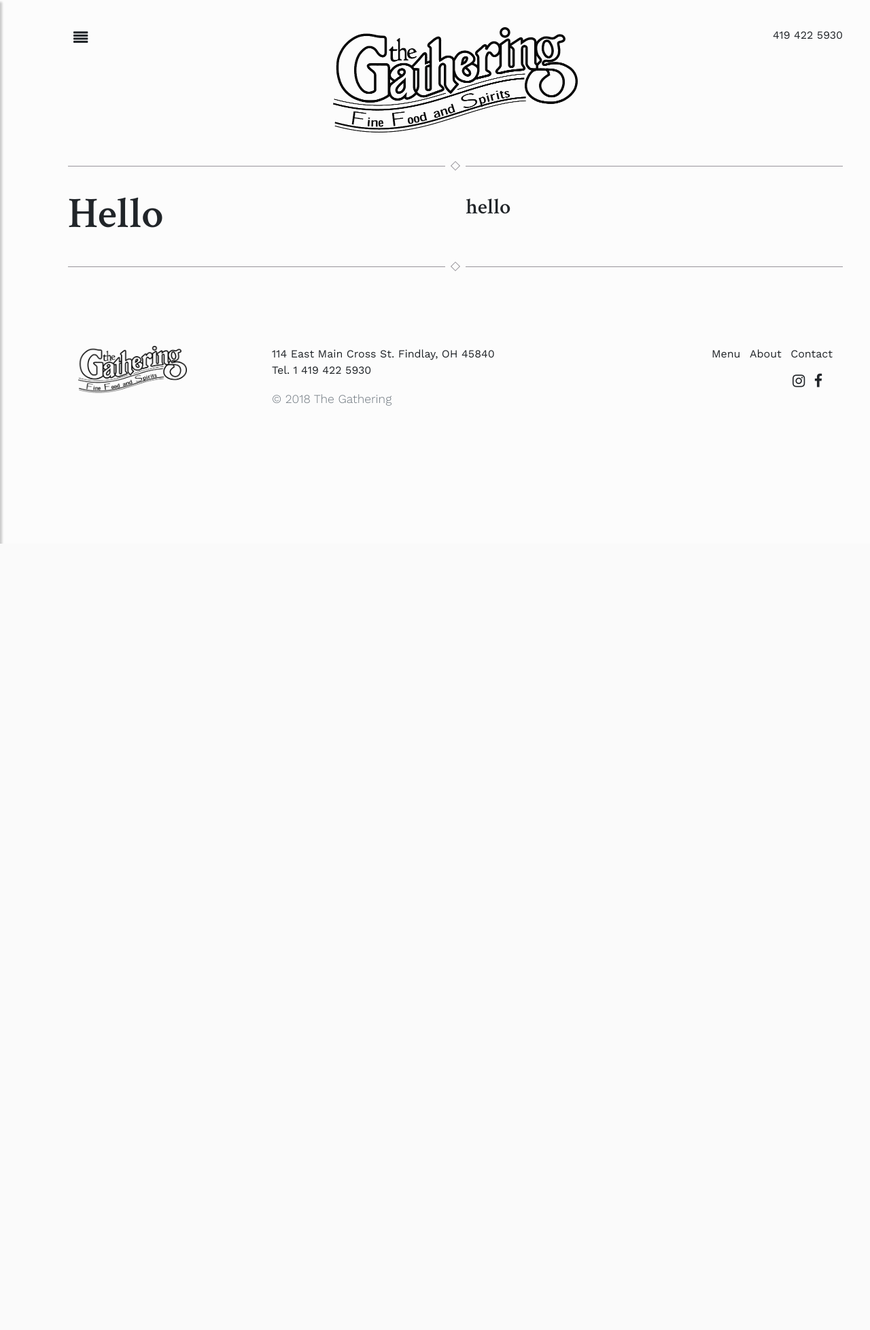
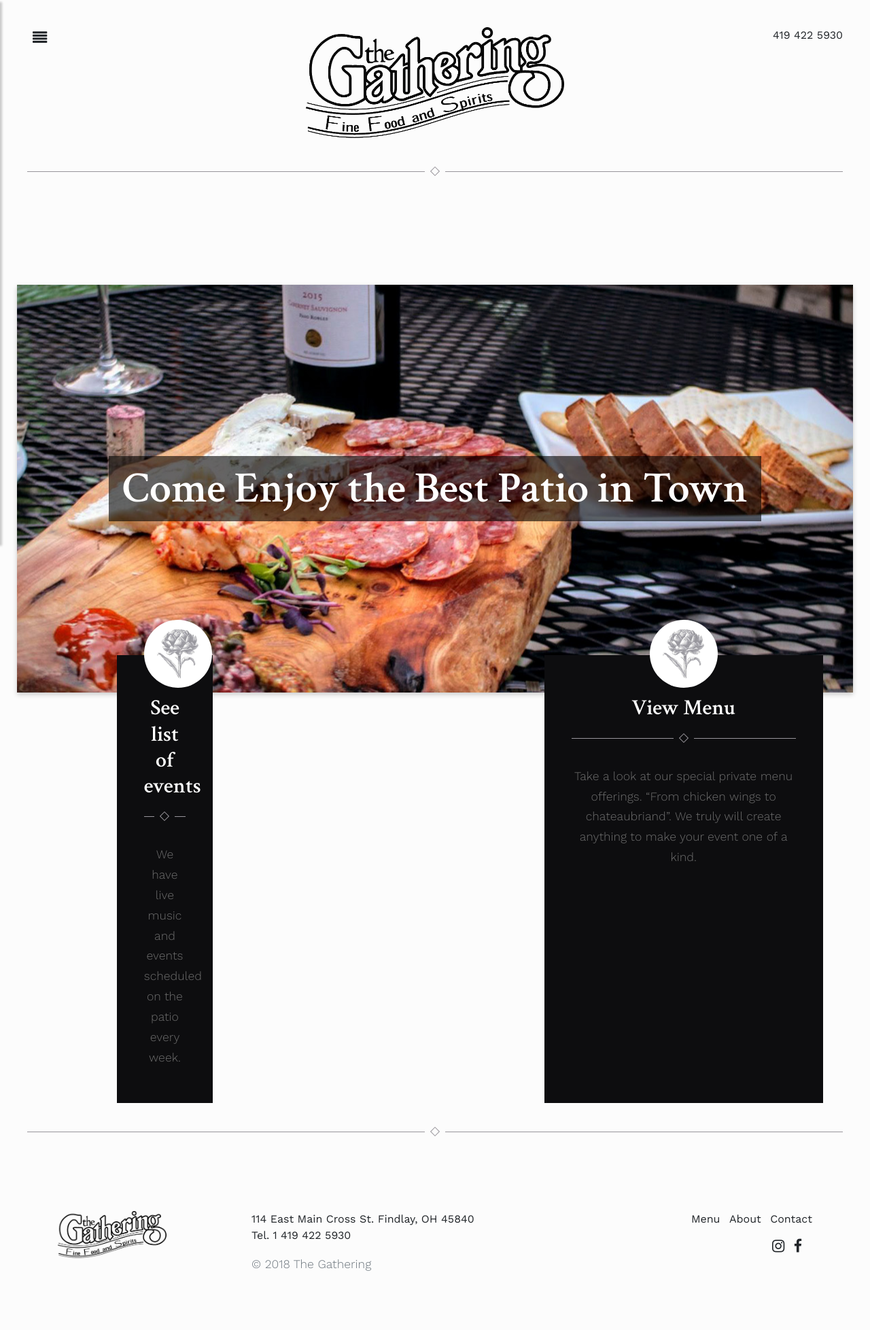
Before and after one commit to JustinLaureano/Portfolio, a Django app: page /the_gathering/private_events/ in a window 1280 px wide. Shown: the whole page at 68% size. Before the commit the page ends 800 px from the top, so only its background shows below. Run offline with Django 3.2, Linux system fonts and the light colour scheme; some libraries are stand-ins or nearby versions.

Commit message:
updated private_events.html

```diff
--- a/the_gathering/static/css/style.css
+++ b/the_gathering/static/css/style.css
@@ -338,14 +338,14 @@ hr .sign-up {
     background-color: rgba(0, 0, 0, 0.6);
 }
 
-#sign-up {
+#sign-up, #view-menu {
     margin-top: -80px;
     background: #0d0d0f;
     padding: 35px 40px 35px 40px;
     color: #fff;
 }
 
-#sign-up img {
+#sign-up img, #view-menu img {
     margin-top: -100px;
 }
 
@@ -416,9 +416,17 @@ footer {
 }
 
 
+
+
 @media (max-width: 1080px) {
     h1 {
         font-size: 3em;
+    }
+}
+
+@media (max-width: 768px) {
+    #view-menu {
+        margin-top: 100px;
     }
 }
 
--- a/the_gathering/templates/the_gathering/private_events.html
+++ b/the_gathering/templates/the_gathering/private_events.html
@@ -3,15 +3,54 @@
 {% block content %}
 
 
-<div class="row">
-    <div class="col-lg-6">
-        <h1>Hello</h1>
+<div class="row align-items-center" id="hero-image"> <!-- Patio Hero -->
+    <div class="col">
+        <h1 class="hero-text text-center">Come Enjoy the Best Patio in Town</h1>
     </div>
-    <div class="col-lg-6">
-        <h2>
-            hello
-        </h2>
-    </div>
-</div>
+</div> <!-- End Patio Hero -->
+
+<div class="row justify-content-center" id="event-list"><!-- List of Events -->
+    <div class="col-md-1"></div>
+
+    <a href="#">
+        <div class="col-md-4 text-center" id="sign-up">
+            <img class="rounded-circle" src="{% static 'images/artwork/artichoke.jpg' %}" width="100">
+            <h2>See list of events</h2>
+            <div class="row"> <!-- Horizontal Rule & Diamond -->
+                <div class="col">
+                    <hr class="sign-up" />
+                </div>
+                <div class="diamond">
+                </div>
+                <div class="col">
+                    <hr class="sign-up" />
+                </div>
+            </div> <!-- End Horizontal Rule & Diamond -->
+            <p>We have live music and events scheduled<br/> on the patio every week.</p>
+        </div>
+    </a>
+
+    <div class="col-md-2"></div>
+
+    <a href="#">
+        <div class="col-md-4 text-center" id="view-menu">
+            <img class="rounded-circle" src="{% static 'images/artwork/artichoke.jpg' %}" width="100">
+            <h2><a href="">View Menu</a></h2>
+            <div class="row"> <!-- Horizontal Rule & Diamond -->
+                <div class="col">
+                    <hr class="sign-up" />
+                </div>
+                <div class="diamond">
+                </div>
+                <div class="col">
+                    <hr class="sign-up" />
+                </div>
+            </div> <!-- End Horizontal Rule & Diamond -->
+            <p>Take a look at our special private menu offerings. “From chicken wings to chateaubriand”. We truly will create anything to make your event one of a kind.</p>
+        </div>
+    </a>
+
+    <div class="col-md-1"></div>
+</div><!-- End List of Events -->
 
 {% endblock %}
--- a/the_gathering/templates/the_gathering/shop.html
+++ b/the_gathering/templates/the_gathering/shop.html
@@ -41,7 +41,7 @@
     <div class="col-md-6 box-text bg-white" id="shop-giftcard-right">
         <h2>Gift Cards</h2>
         <br>
-        <p>Order gift cards here good at all Gathering Properties..</p>
+        <p>Order gift cards here good at all Gathering Properties.</p>
     </div>
 </div> <!-- End Gift Cards -->
 
```
Also changed, not shown: the_gathering/templates/the_gathering/contact.html (+4 -4 lines).
